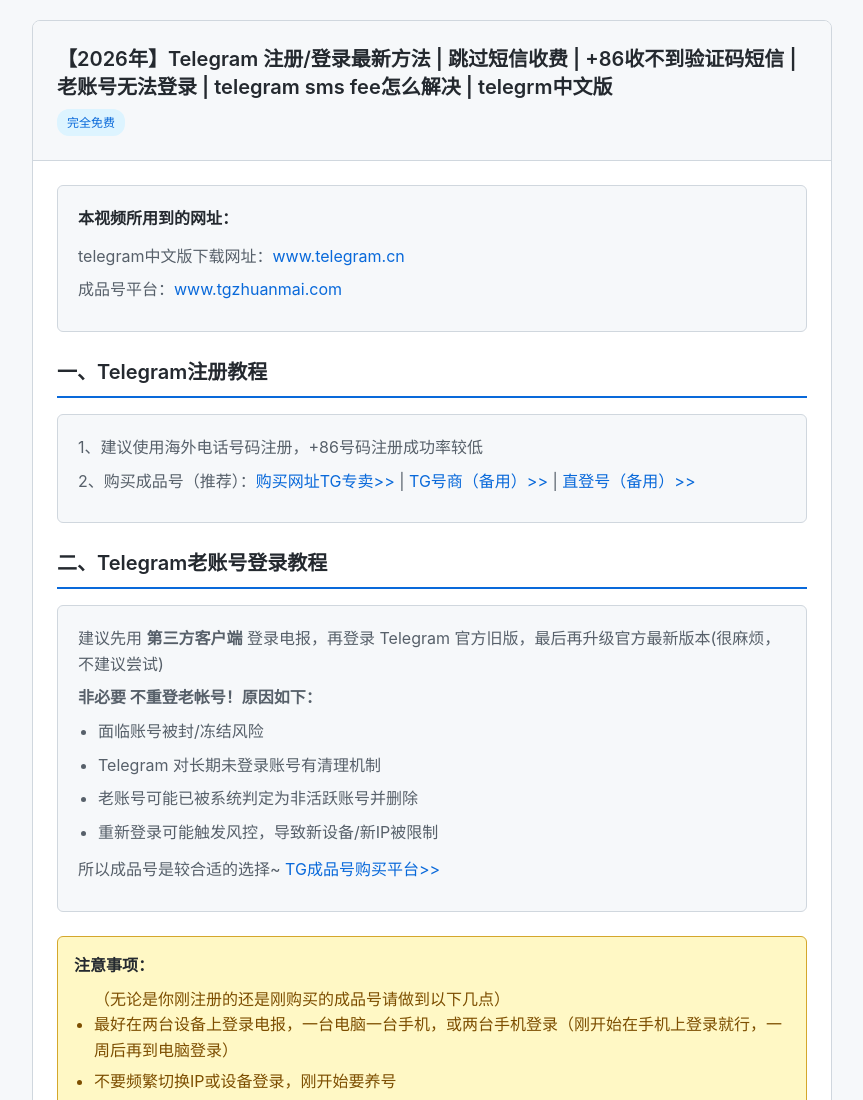
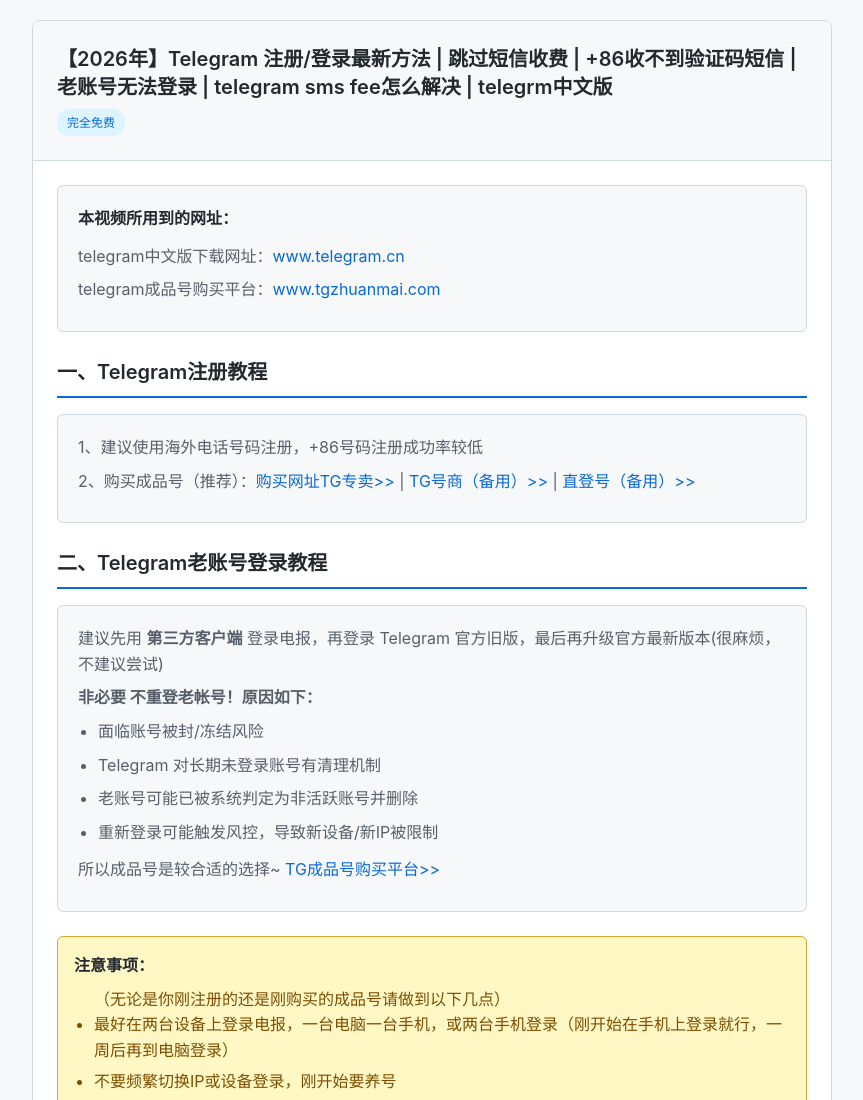
Before and after one commit to aict9wlat10700-sketch/aict9wlat10700-sketch.github.io, a plain HTML site: page index.html in a window 1280 px wide. Shown: the top 1100 px of the page, without its empty margins (208-1071 px from the left). Drawn offline with Linux system fonts and the light colour scheme.

Commit message:
Update index.html

```diff
--- a/index.html
+++ b/index.html
@@ -242,7 +242,7 @@
             <div class="urls-section">
                 <h3>本视频所用到的网址：</h3>
                 <p>telegram中文版下载网址：<a href="http://www.telegram.cn">www.telegram.cn</a></p>
-                <p>成品号平台：<a href="http://www.tgzhuanmai.com">www.tgzhuanmai.com</a></p>
+                <p>telegram成品号购买平台：<a href="http://www.tgzhuanmai.com">www.tgzhuanmai.com</a></p>
             </div>
 
             <!-- 注册教程 -->
```
